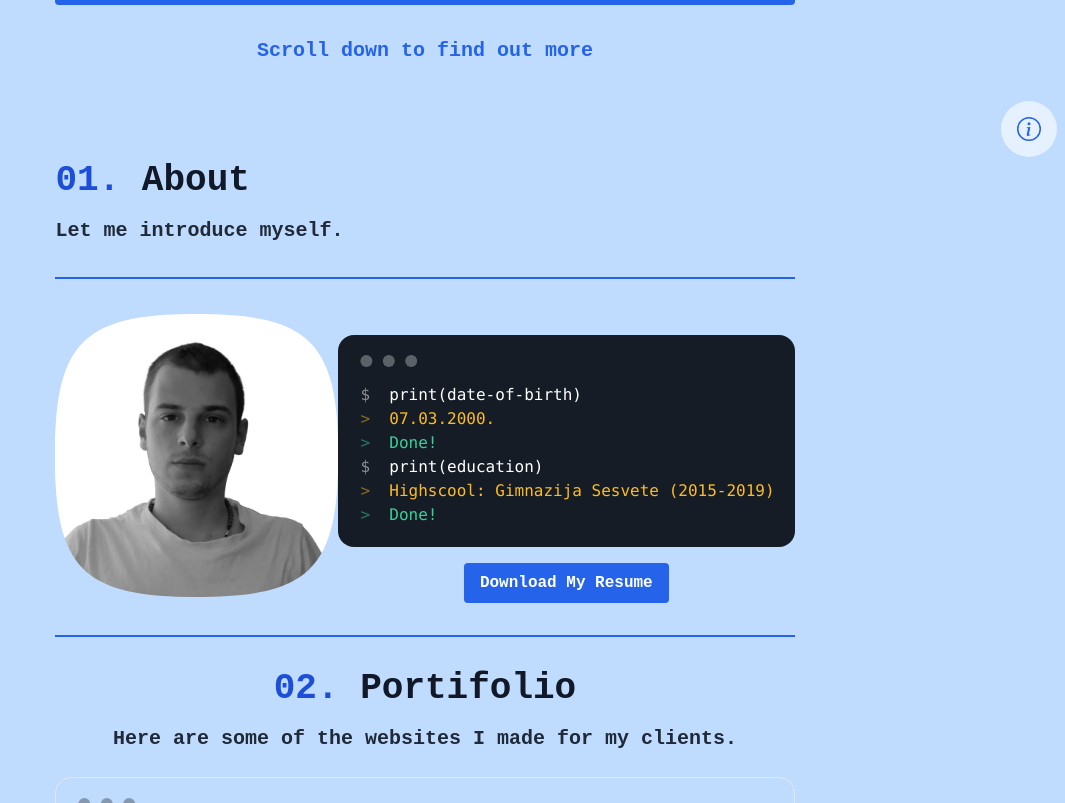
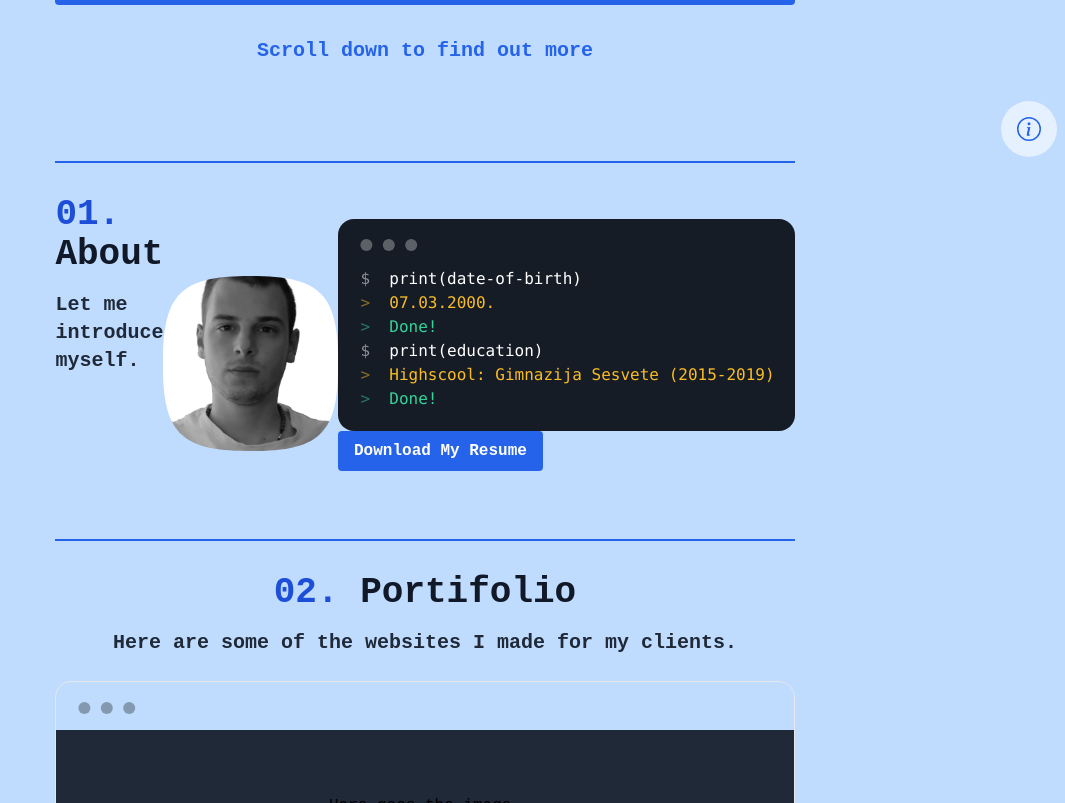
Before and after one commit to Kristijan007v/app, a Next.js app: page / in a window 1280 px wide. Shown: the part 627-1430 px from the top of the page, without its empty margins (215-1280 px from the left). Built offline with nearby package versions, Linux system fonts and the light colour scheme.

Commit message:
Fixed overflow issue.

```diff
--- a/components/Sections/About/About.js
+++ b/components/Sections/About/About.js
@@ -30,17 +30,16 @@ export default function About() {
   };
 
   return (
-    <>
+    <div
+      id="about"
+      className="border__default flex flex-col space-y-6 lg:flex-row"
+    >
       <SectionHeading
         title="About"
         number={"01"}
         desciption={"Let me introduce myself."}
         align={"left"}
       />
-      <div
-        id="about"
-        className="border__default lg:flex-reverse flex flex-col space-y-6 lg:flex-row"
-      >
       <div className="relative h-72 w-full">
         <Image
           priority
@@ -51,7 +50,7 @@ export default function About() {
           objectFit="cover"
         />
       </div>
-        <div className="flex flex-col items-center justify-center space-y-4">
+      <div>
         <div className="mockup-code bg-secondaryGray">
           <pre data-prefix="$">
             <code>print(date-of-birth)</code>
@@ -79,6 +78,5 @@ export default function About() {
         />
       </div>
     </div>
-    </>
   );
 }
```
Lines whose indentation alone changed are shown as unchanged.
